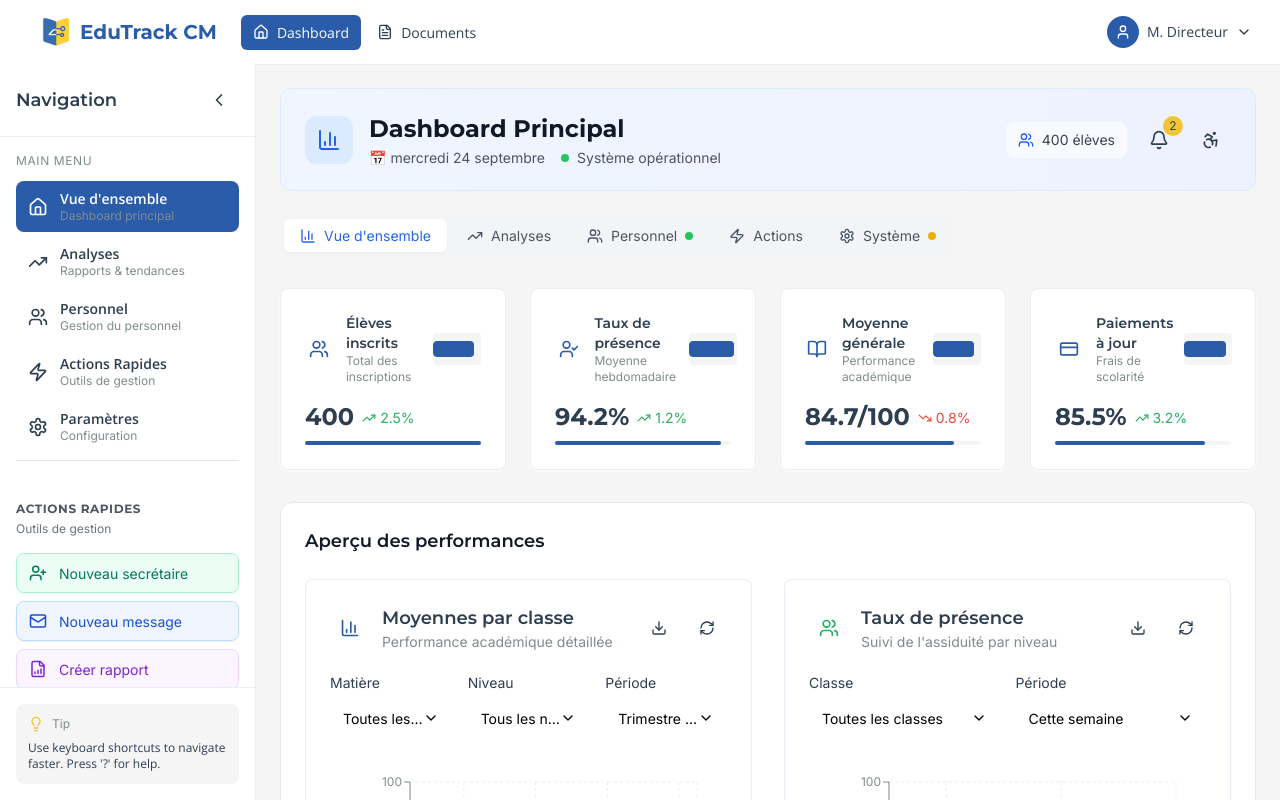
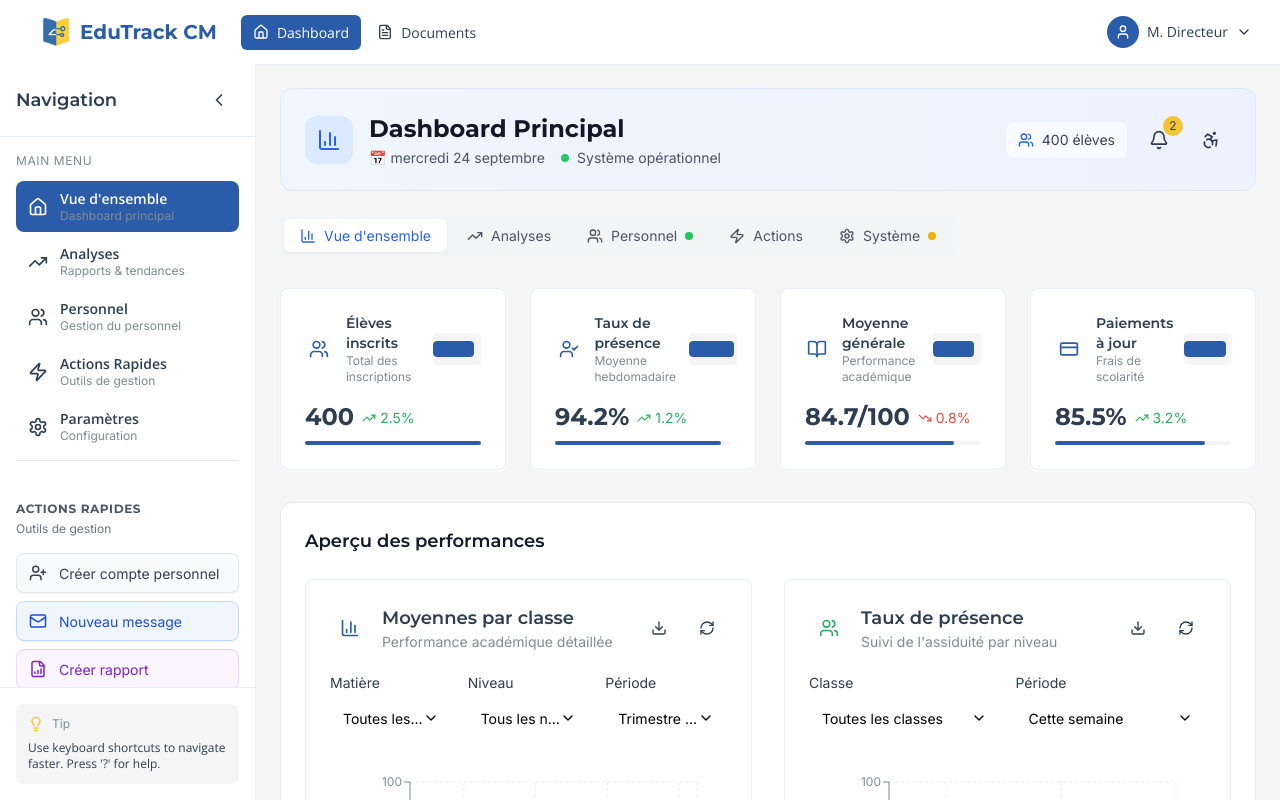
Before and after one commit to Pensezy/EduTrack-CM, a React (Vite) app: page /principal-dashboard in a window 1280 px wide. Shown: the top 800 px of the page. Built offline with nearby package versions, Linux system fonts and the light colour scheme.

Commit message:
Mes modifications

```diff
--- a/src/components/ui/Sidebar.jsx
+++ b/src/components/ui/Sidebar.jsx
@@ -59,7 +59,7 @@ const Sidebar = ({ userRole = 'student', isCollapsed = false, onToggle }) => {
       { label: 'Documents', icon: 'FileText', path: '/document-management-center' },
     ],
     principal: [
-      { label: 'Nouveau secrétaire', icon: 'UserPlus', path: '/principal-dashboard?tab=personnel' },
+      { label: 'Créer compte personnel', icon: 'UserPlus', path: '/principal-dashboard?tab=personnel' },
       { label: 'Nouveau message', icon: 'Mail', path: '/notification-management' },
       { label: 'Créer rapport', icon: 'FileBarChart', path: '/report-generation' },
       { label: 'Sauvegarde', icon: 'Database', path: '/data-backup' },
--- a/src/pages/principal-dashboard/components/QuickActions.jsx
+++ b/src/pages/principal-dashboard/components/QuickActions.jsx
@@ -10,8 +10,8 @@ const QuickActions = () => {
   const quickActions = [
     {
       id: 'personnel',
-      title: 'Créer compte secrétaire',
-      description: 'Ajouter un nouveau secrétaire',
+      title: 'Créer compte personnel',
+      description: 'Ajouter enseignant ou secrétaire',
       icon: 'UserPlus',
       color: 'bg-blue-500',
       path: '/principal-dashboard?tab=personnel'
```
